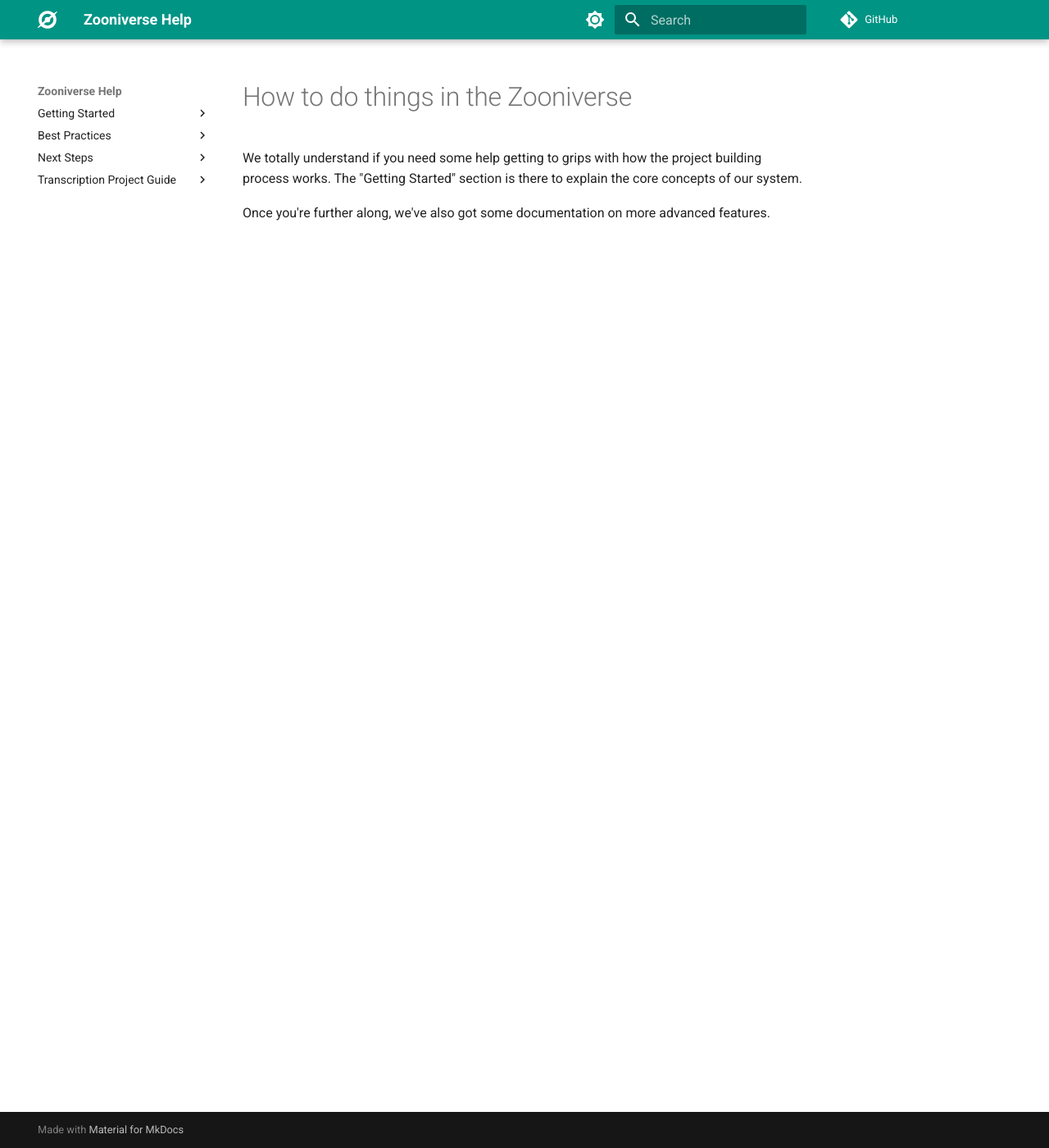
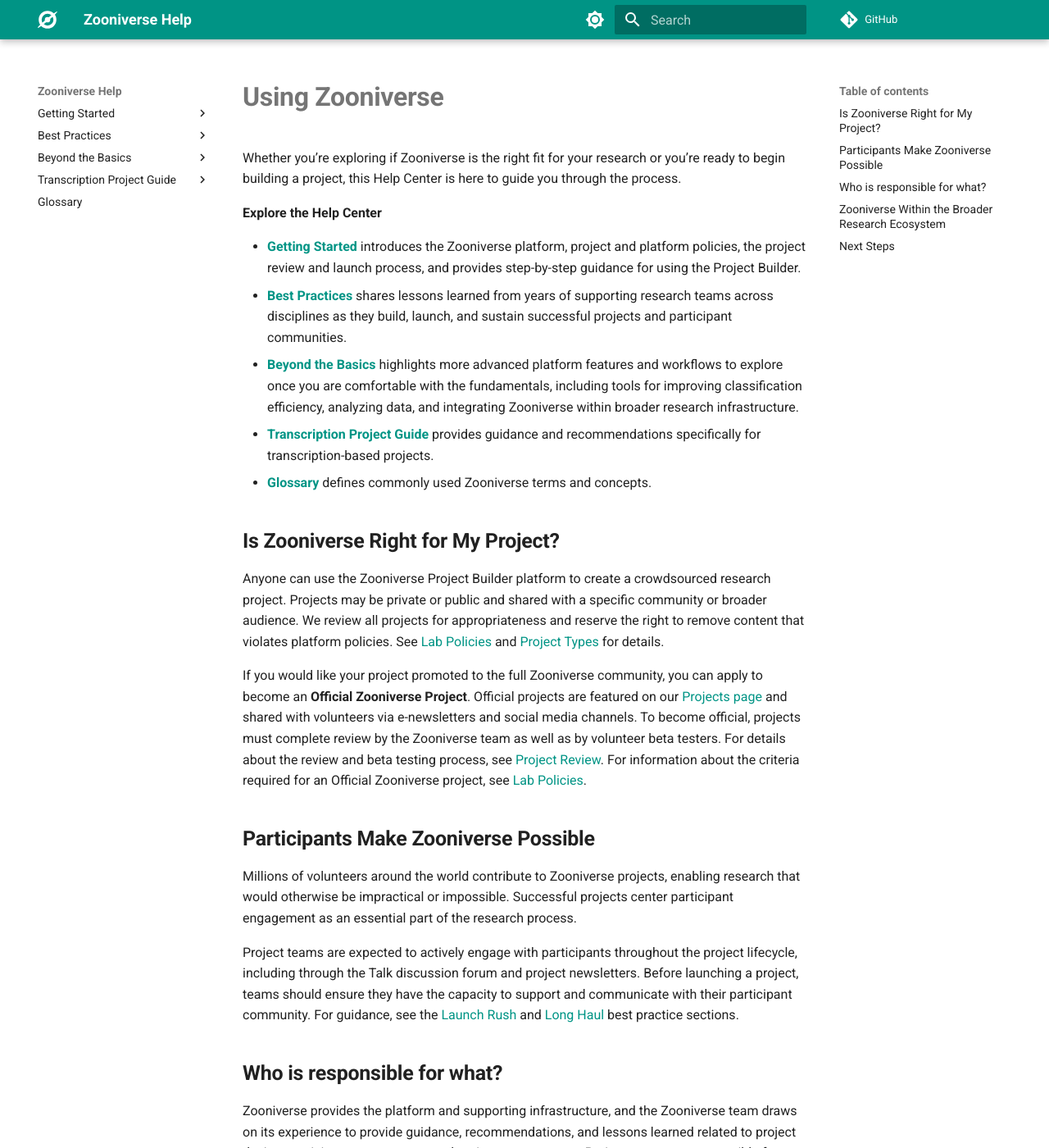
Before and after one commit to zooniverse/help, an MkDocs documentation site: the page built from docs/index.md, in a window 1280 px wide and 1400 px high. Shown: the whole window at 82% size. Built offline with MkDocs 1.6.1 and Material for MkDocs 9.7.7, drawn with Linux system fonts in a browser that asks for light colours; comment, search, counter and statistics services are not loaded; some of the changed text lies outside the part shown.

Commit message:
add new landing page content, integrations page, reorg glossary (#117)

```diff
--- a/docs/index.md
+++ b/docs/index.md
@@ -1,8 +1,49 @@
 ---
 title: Zooniverse Help
 ---
-# How to do things in the Zooniverse
+# **Using Zooniverse**
 
-We totally understand if you need some help getting to grips with how the project building process works. The "Getting Started" section is there to explain the core concepts of our system.
+Whether you’re exploring if Zooniverse is the right fit for your research or you’re ready to begin building a project, this Help Center is here to guide you through the process.
 
-Once you're further along, we've also got some documentation on more advanced features.
+**Explore the Help Center**
+
+* [**Getting Started**](getting-started/index.md) introduces the Zooniverse platform, project and platform policies, the project review and launch process, and provides step-by-step guidance for using the Project Builder.
+* [**Best Practices**](best-practices/index.md) shares lessons learned from years of supporting research teams across disciplines as they build, launch, and sustain successful projects and participant communities.
+* [**Beyond the Basics**](next-steps/index.md) highlights more advanced platform features and workflows to explore once you are comfortable with the fundamentals, including tools for improving classification efficiency, analyzing data, and integrating Zooniverse within broader research infrastructure.
+* [**Transcription Project Guide**](transcription-project-guide/index.md) provides guidance and recommendations specifically for transcription-based projects.
+* [**Glossary**](glossary.md) defines commonly used Zooniverse terms and concepts.
+
+## **Is Zooniverse Right for My Project?**
+
+Anyone can use the Zooniverse Project Builder platform to create a crowdsourced research project. Projects may be private or public and shared with a specific community or broader audience. We review all projects for appropriateness and reserve the right to remove content that violates platform policies. See [Lab Policies](https://help.zooniverse.org/getting-started/lab-policies/#zooniverse-policies) and [Project Types](https://help.zooniverse.org/getting-started/lab-policies/#how-to-launch-your-project) for details.
+
+If you would like your project promoted to the full Zooniverse community, you can apply to become an **Official Zooniverse Project**. Official projects are featured on our [Projects page](http://zooniverse.org/projects) and shared with volunteers via e-newsletters and social media channels. To become official, projects must complete review by the Zooniverse team as well as by volunteer beta testers. For details about the review and beta testing process, see [Project Review](https://help.zooniverse.org/getting-started/lab-policies/#project-review). For information about the criteria required for an Official Zooniverse project, see [Lab Policies](https://help.zooniverse.org/getting-started/lab-policies/#zooniverse-policies).
+
+## **Participants Make Zooniverse Possible**
+
+Millions of volunteers around the world contribute to Zooniverse projects, enabling research that would otherwise be impractical or impossible. Successful projects center participant engagement as an essential part of the research process.
+
+Project teams are expected to actively engage with participants throughout the project lifecycle, including through the Talk discussion forum and project newsletters. Before launching a project, teams should ensure they have the capacity to support and communicate with their participant community. For guidance, see the [Launch Rush](best-practices/2-launch-rush.nmd) and [Long Haul](best-practices/3-long-haul.md) best practice sections.
+
+## **Who is responsible for what?**
+
+Zooniverse provides the platform and supporting infrastructure, and the Zooniverse team draws on its experience to provide guidance, recommendations, and lessons learned related to project design, participant engagement, and project management. Project teams are responsible for designing and managing their project, engaging their participant community, and interpreting and using their project data and results.
+
+![List of responsibilities for researchers and Zooniverse](img/responsibilities.png)
+
+As a grant-supported research and public engagement initiative, Zooniverse balances community needs, available resources, and long-term sustainability in shaping development priorities and support capacity.
+
+## **Zooniverse Within the Broader Research Ecosystem**
+
+Zooniverse is often one component within a larger research workflow and cyberinfrastructure ecosystem. Visit the [Integrations](next-steps/integrations.md) page to explore various ways that projects connect Zooniverse with external tools, databases, analysis pipelines, and research infrastructure.
+
+## **Next Steps**
+
+| If you… | Then… |
+| :---- | :---- |
+| Are evaluating whether Zooniverse is a good fit | Start with [Getting Started and Lab Policies](getting-started/lab-policies.md) |
+| Are ready to build a project | Visit the [Project Builder Guide](getting-started/index.md) |
+| Are planning a transcription project | Visit the [Transcription Project Guide](transcription-project-guide/index.md)  |
+| Want to see an example project build | Explore the [sample project walk through](getting-started/example.md) |
+| Want to explore existing Zooniverse projects | Visit the [Projects page](https://www.zooniverse.org/projects) |
+| Need guidance or support | [Contact the Zooniverse team](https://www.zooniverse.org/about#contact) |
--- a/mkdocs.yml
+++ b/mkdocs.yml
@@ -40,7 +40,6 @@
   - 'Getting Started':
     - getting-started/index.md
     - getting-started/example.md
-    - getting-started/glossary.md
     - getting-started/lab-policies.md
   - 'Best Practices':
     - best-practices/index.md
@@ -48,13 +47,15 @@
     - best-practices/2-launch-rush.md
     - best-practices/3-long-haul.md
     - best-practices/4-resources.md
-  - 'Next Steps':
+  - 'Beyond the Basics':
+    - next-steps/index.md
     - next-steps/caesar.md
     - next-steps/data-analysis.md
     - next-steps/data-exports.md
     - next-steps/experimental-features.md
     - next-steps/feedback.md
     - next-steps/hosting-your-own-subject-media.md
+    - next-steps/integrations.md
     - next-steps/markdown.md
     - next-steps/newsletters.md
     - next-steps/subject-selection.md
@@ -70,3 +71,4 @@
     - transcription-project-guide/working-with-data.md
     - transcription-project-guide/project-maintenance-and-conclusion.md
     - transcription-project-guide/acknowledgements-and-resources.md
+  - glossary.md
```
Also changed, not shown: docs/next-steps/index.md (added, +19 -0 lines), docs/next-steps/integrations.md (added, +22 -0 lines), docs/glossary.md (renamed from docs/getting-started/glossary.md), docs/img/responsibilities.png (added).
